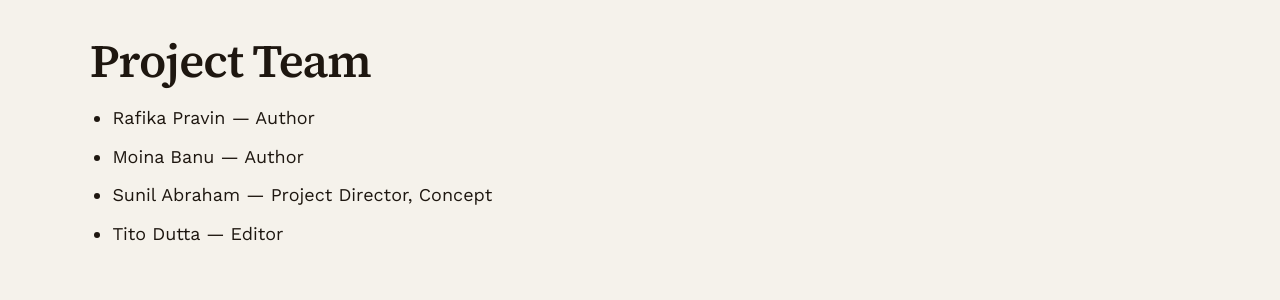
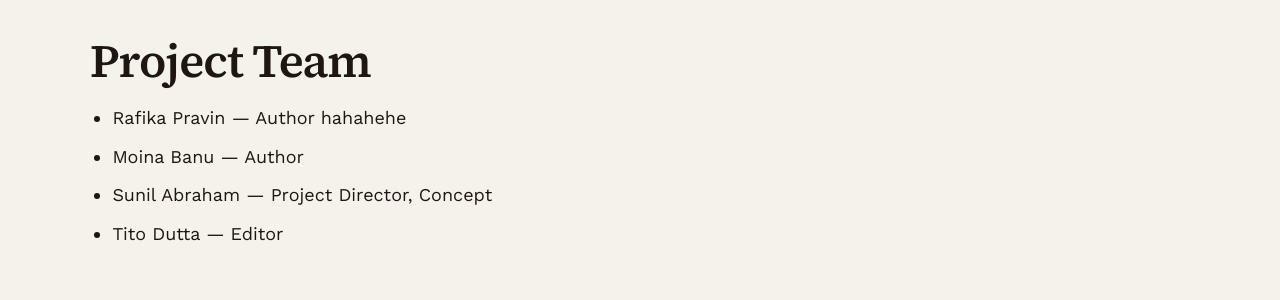
Before and after one commit to sunilabrahamindia/tikri, a Jekyll site: the page built from index.md, in a window 1280 px wide and 900 px high, scrolled down 1160 px. Shown: the part 153-453 px from the top of the window. Built offline with Jekyll 4.4.1, drawn with Linux system fonts in a browser that asks for light colours.

Commit message:
Update index.md

```diff
--- a/index.md
+++ b/index.md
@@ -33,7 +33,7 @@ Gratis digital infrastructure (Git-based publishing)
 AI-assisted workflows for organising, describing, translating, and producing a book.
 
 ## Project Team
-- Rafika Pravin — Author
+- Rafika Pravin — Author  hahahehe
 - Moina Banu — Author
 - Sunil Abraham — Project Director, Concept
 - Tito Dutta — Editor
```
